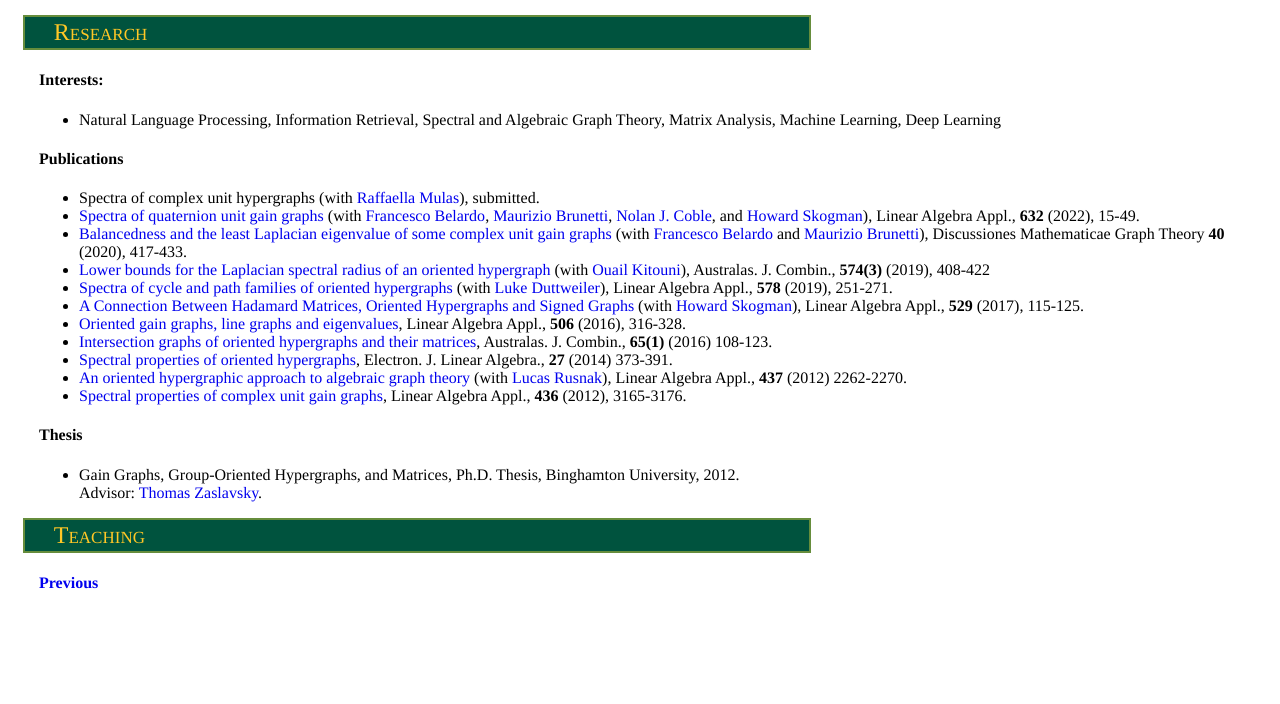
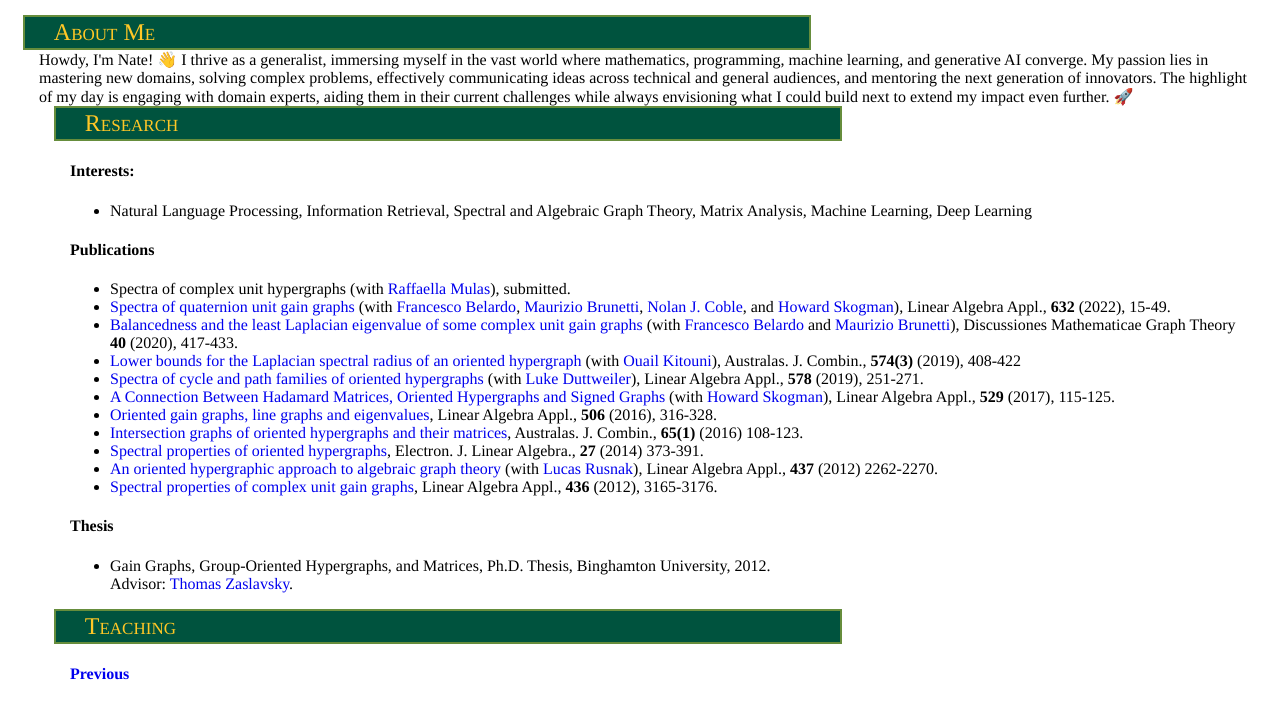
Before and after one commit to nreff/nreff.github.io, a plain HTML site: page index.html in a window 1280 px wide. Shown: the part 255-959 px from the top of the page. Before the commit the page ends 868 px from the top, so only its background shows below. Drawn offline with Linux system fonts and the light colour scheme.

Commit message:
updating description

```diff
--- a/index.html
+++ b/index.html
@@ -29,6 +29,11 @@ Senior Applied Scientist &nbsp; | &nbsp; Mathematician
 
 <div><img class="pic" src="n.JPG" alt="" /></div>
 <div id="container"><br />
+
+<div class="section"><b>About Me</b></div>
+<div class="sub">
+
+Howdy, I'm Nate! 👋 I thrive as a generalist, immersing myself in the vast world where mathematics, programming, machine learning, and generative AI converge. My passion lies in mastering new domains, solving complex problems, effectively communicating ideas across technical and general audiences, and mentoring the next generation of innovators. The highlight of my day is engaging with domain experts, aiding them in their current challenges while always envisioning what I could build next to extend my impact even further. 🚀
 
 <div class="section"><b>Research</b></div>
 <div class="sub">
```
